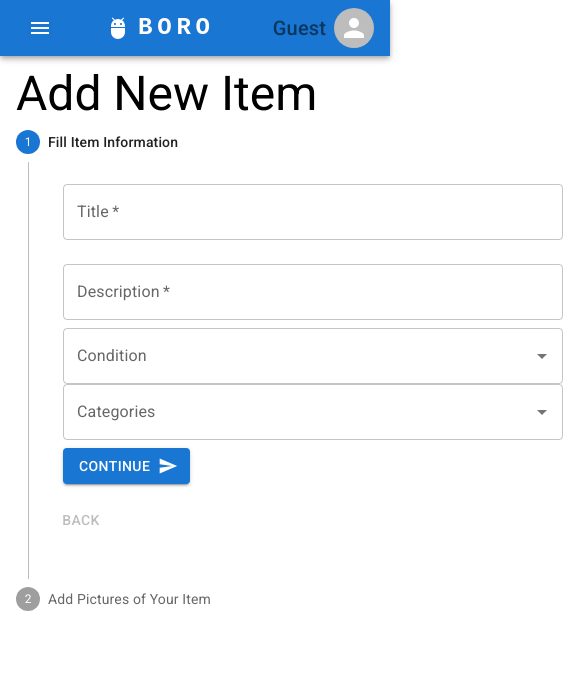
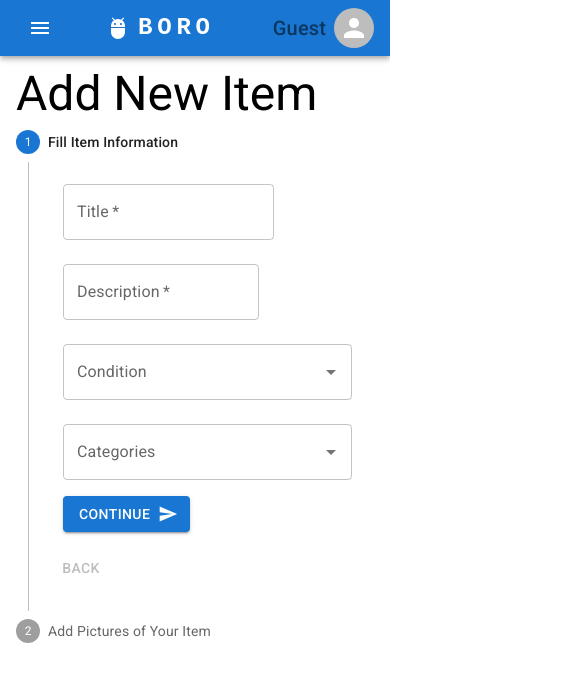
Before and after one commit to boro-mta/boro-fe, a React (Create React App) app: page /addItem in a window 390 px wide. Shown: the top 682 px of the page, 575 px wide, since content can reach past the window. Built offline with nearby package versions, Linux system fonts and the light colour scheme.

Commit message:
fixed responsive issues in addItemPage

```diff
--- a/src/routes/addItemPage.tsx
+++ b/src/routes/addItemPage.tsx
@@ -109,7 +109,7 @@ const addItemPage = (props: Props) => {
 
   const navigate = useNavigate();
 
-  const formik = useFormik({
+  const formik: any = useFormik({
     initialValues: {
       title: "",
       description: "",
@@ -258,16 +258,6 @@ const addItemPage = (props: Props) => {
     }
   };
 
-  const recalculateCharsFreeText = (event: any) => {
-    const charCount = event.target.value.length;
-    if (charCount === 250) {
-      setFreeTextChar(freeTextChar);
-    } else {
-      setFreeTextChar(event.target.value);
-    }
-    setFreeTextCount(event.target.value.length);
-  };
-
   // vertical stepper:
   const [activeStep, setActiveStep] = React.useState(0);
 
@@ -294,20 +284,16 @@ const addItemPage = (props: Props) => {
   };
   return (
     <Container>
-      <Typography component={"span"} variant="h3">
+      <Typography variant="h3">
         Add New Item
       </Typography>
-      <Box sx={{ maxWidth: 400 }}>
+      <Box>
         <Stepper activeStep={activeStep} orientation="vertical">
           {/* step 1 */}
           <Step key={"Fill Item Information"}>
             <StepLabel>{"Fill Item Information"}</StepLabel>
             <StepContent>
-              <Box
-                sx={{
-                  height: "100%",
-                }}
-              >
+              <Box>
                 <Typography component={"span"}>
                   <fieldset
                     disabled={formik.isSubmitting}
@@ -315,7 +301,7 @@ const addItemPage = (props: Props) => {
                   >
                     <form onSubmit={formik.handleSubmit}>
                       <TextField
-                        fullWidth
+                        //fullWidth
                         required
                         id="title"
                         name="title"
@@ -329,7 +315,7 @@ const addItemPage = (props: Props) => {
                         helperText={formik.touched.title && formik.errors.title}
                       />
                       <TextField
-                        fullWidth
+                        // fullWidth
                         required
                         id="description"
                         name="description"
@@ -359,13 +345,13 @@ const addItemPage = (props: Props) => {
                           <TextField
                             {...params}
                             label="Condition"
+                            margin="normal"
                             placeholder="Choose your item condition"
                           />
                         )}
                       />
 
-                      {/* categories - Autocomplete */}
-                      <Stack spacing={3} sx={{ width: 500 }}>
+                      <Stack spacing={3}>
                         <Autocomplete
                           multiple
                           id="tags-outlined"
@@ -379,6 +365,7 @@ const addItemPage = (props: Props) => {
                             <TextField
                               {...params}
                               label="Categories"
+                              margin="normal"
                               placeholder="Choose categories for your item"
                             />
                           )}
@@ -405,7 +392,6 @@ const addItemPage = (props: Props) => {
                     <Alert
                       onClose={() => setOpen(false)}
                       severity={isAddSuccess ? "success" : "error"}
-                      sx={{ width: "100%" }}
                     >
                       {isAddSuccess
                         ? "The item was added successfully!"
@@ -414,7 +400,7 @@ const addItemPage = (props: Props) => {
                   </Snackbar>
                 </Typography>
 
-                <Box sx={{ mb: 2 }}>
+                <Box>
                   <Button
                     disabled={true}
                     onClick={handleBack}
@@ -487,7 +473,7 @@ const addItemPage = (props: Props) => {
                 accept="image/*"
                 disabled={formik.isSubmitting}
               />
-              <Box sx={{ mb: 2 }}>
+              <Box>
                 <div>
                   <Button
                     variant="contained"
```
